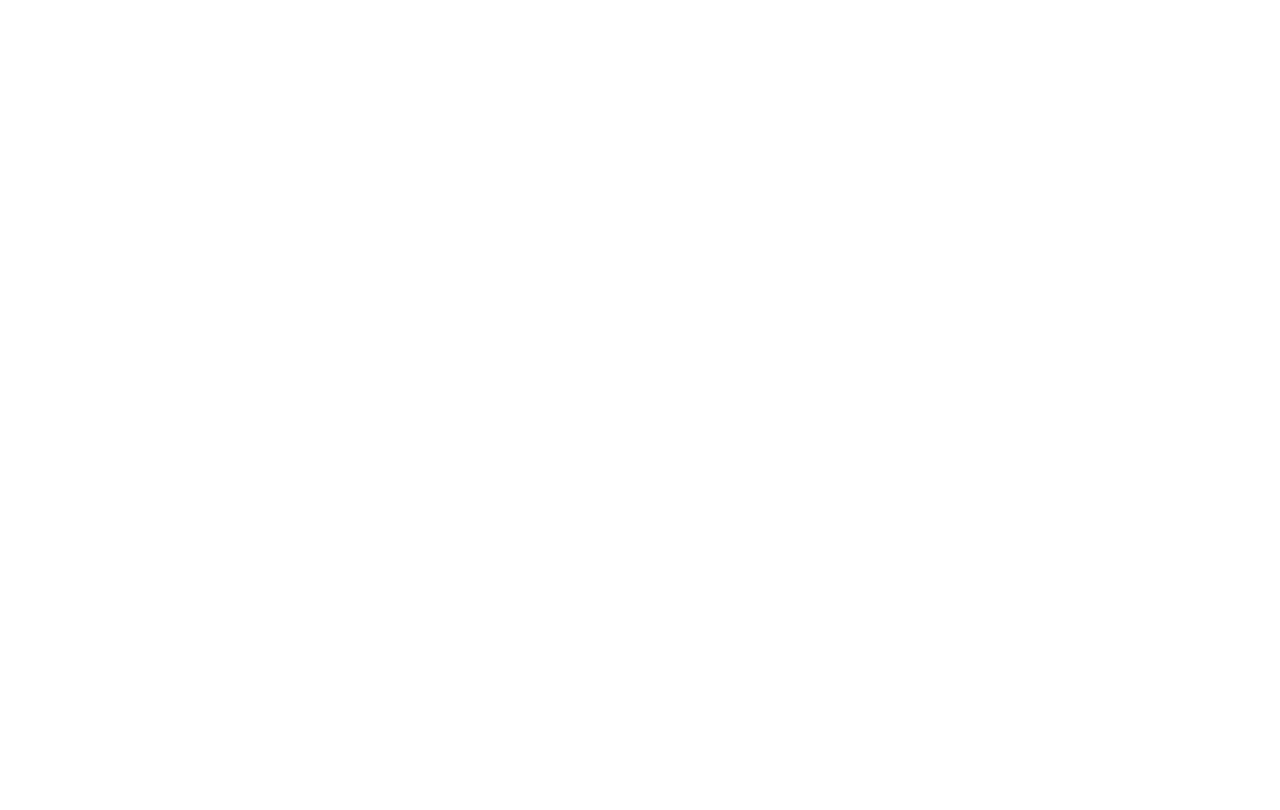
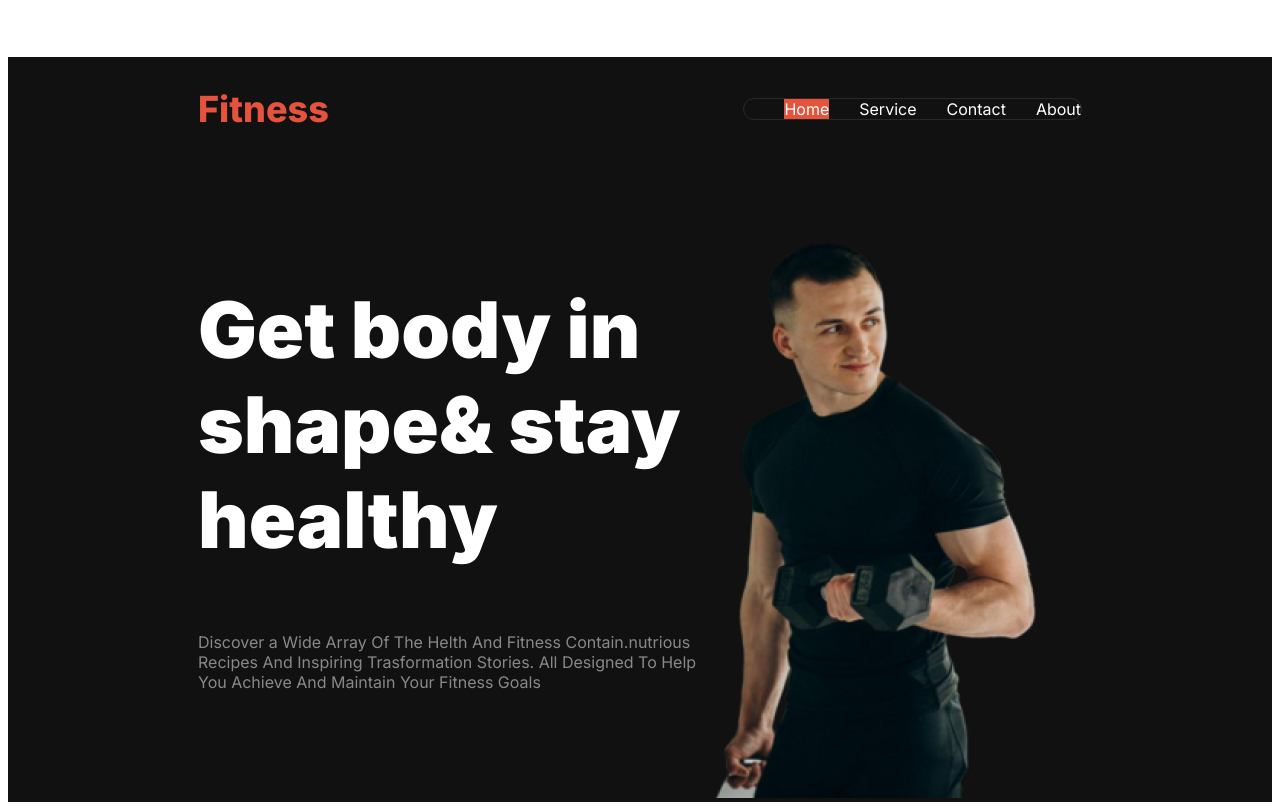
Before and after one commit to shipumaruf/ASSIGNMENT-2, a plain HTML site: page index.html in a window 1280 px wide. Drawn offline with Linux system fonts and the light colour scheme.

Commit message:
add navbar section

```diff
--- a/index.html
+++ b/index.html
@@ -4,8 +4,51 @@
     <meta charset="UTF-8">
     <meta name="viewport" content="width=device-width, initial-scale=1.0">
     <title>Document</title>
+    <link rel="stylesheet" href="styles/style.css">
 </head>
 <body>
+    <header class="primary-bg">
+        <section id="navbar-container">
+            <nav class="navbar display-flex">
+                <h2 class="navbar-title">Fitness</h2>
+                <ul class="navbar-containt">
+                    <li><a href=""><span>Home</span></a></li>
+                    <li><a href="">Service</a></li>
+                    <li><a href="">Contact</a></li>
+                    <li><a href="">About</a></li>
+                </ul>
+            </nav>
+
+        </section>
+        <!-- banner section start  -->
+        <section>
+            <div class="banner-container display-flex">
+                <div class="banner-text-contain">
+                    <h1 class="banner-title"><span class="inter">Get body in</span> <br>
+                        <span class="miama">shape</span><span class="inter">& stay <br> healthy</span></h1>
+                        <p class="banner-description text-gray">Discover a Wide Array Of The Helth And Fitness Contain.nutrious Recipes And Inspiring Trasformation Stories.
+                            All Designed To Help You Achieve And Maintain Your Fitness Goals </p>
+
+                </div>
+                <div class="banner-img-cotaint">
+                    <img src="images/Images 2.png" alt="">
+
+                </div>
+
+            </div>
+
+
+        </section>
+
+    </header>
+
+    <main>
+
+    </main>
+
+    <footer>
+
+    </footer>
 
 </body>
 </html>
--- a/styles/style.css
+++ b/styles/style.css
@@ -0,0 +1,92 @@
+@import url('https://fonts.googleapis.com/css2?family=Inter:wght@100..900&display=swap');
+body{ font-family: "Inter", sans-serif;}
+
+/* shear style  */
+.display-flex{
+    display: flex;
+}
+.primary-bg{
+   background-color:rgb(17, 17, 17)
+}
+.text-gray{
+    color: rgba(255, 255, 255, 0.5);
+}
+
+/* navbar style start  */
+#navbar-container{
+    max-width: 1440px;
+    background-color:rgb(17, 17, 17)
+
+
+}
+.navbar{
+    justify-content: space-between;
+    align-items: center;
+    margin: 57px 190px;
+}
+.navbar-containt {
+    display: flex;
+    list-style: none;
+    gap: 30px;
+    box-sizing: border-box;
+    border: 1px solid rgba(255, 255, 255, 0.1);;
+    border-radius: 39px;
+    justify-content: space-between;
+
+
+}
+
+.navbar-title{
+    font-size: 36px;
+    font-weight: 800;
+    color: rgb(230, 83, 60);
+}
+
+
+.navbar-containt a{
+    text-decoration: none;
+    color: rgb(255, 255, 255);;
+    justify-items: left;
+
+}
+.navbar-containt a span{
+
+    background-color: rgb(230, 83, 60);;
+
+
+}
+
+
+
+
+/* navbar style end  */
+
+
+/* banner style start  */
+.banner-container{
+    justify-content: space-between;
+}
+.banner-title{
+    color:rgb(255, 255, 255);;
+
+
+}
+.banner-description{
+
+}
+.banner-title, .inter{
+    font-size: 78px;
+    font-weight: 900;
+
+}
+.banner-text-contain{
+    margin-left: 190px;
+}
+.banner-img-cotaint{
+    margin-right: 214px;
+}
+
+
+
+
+/* banner style end  */
```
